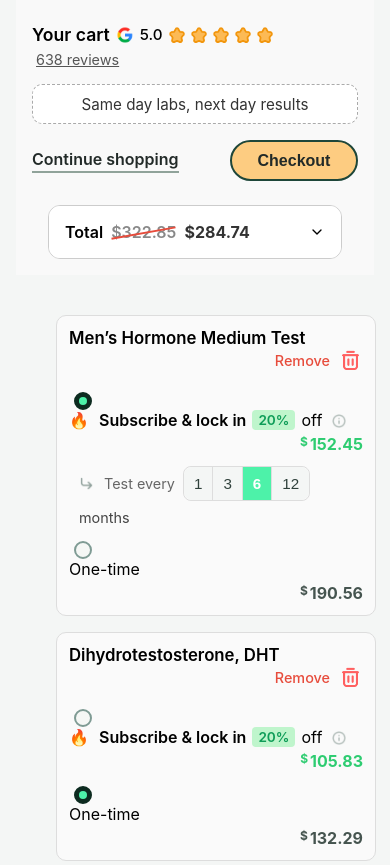
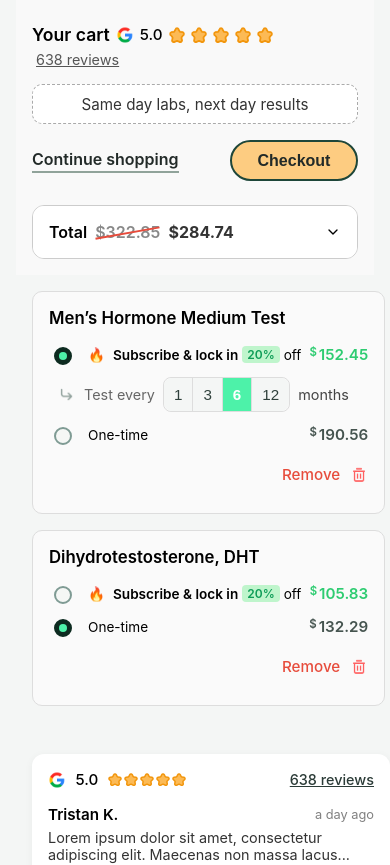
Before and after one commit to radyatamaa/cart-react-responsive, a React (Create React App) app: page / in a window 390 px wide. Shown: the top 865 px of the page. Built offline with nearby package versions, Linux system fonts and the light colour scheme.

Commit message:
fix carItem design Responsive

```diff
--- a/src/components/Cart/CartItem.tsx
+++ b/src/components/Cart/CartItem.tsx
@@ -85,6 +85,11 @@ const CartItem: React.FC<Props> = ({ item, onUpdate }) => {
             <span className="currency">$</span>{item.price.toFixed(2)}
           </span>
         </label>
+
+        <div className="remove-btn remove-mobile">
+          <span>Remove</span>
+          <img src={removeIcon} alt="Remove" className="icon-trash" />
+        </div>
       </div>
     </div>
   );
--- a/src/styles/cart.scss
+++ b/src/styles/cart.scss
@@ -520,34 +520,142 @@
     }
   }
 
-
+  .remove-mobile {
+    display: none;
+  }
   @media (max-width: 768px) {
-    padding: 0.75rem;
-
     .item-header {
       flex-direction: column;
       align-items: flex-start;
+      margin-bottom: 1rem;
 
       .remove-btn {
-        align-self: flex-end;
+        display: none; // hide original remove in header
       }
     }
 
-    .radio-row {
-      flex-direction: column;
-      align-items: flex-start;
+    .subscribe-block {
+      position: relative;
 
-      .price, .price-black {
-        align-self: flex-end;
-        margin-top: 4px;
+      &::after {
+        content: '';
+        display: block;
+        height: 1px;
+        // background: #eee;
+        // margin: 1rem 0 0.5rem;
+      }
+
+      .remove-btn {
+        display: flex !important;
+        justify-content: flex-end;
+        align-items: center;
+        gap: 6px;
+        color: #e74c3c;
+        font-weight: 500;
+        font-size: 0.95rem;
+        cursor: pointer;
+        padding-top: 0.5rem;
+
+        img {
+          width: 18px;
+          height: 18px;
+        }
       }
     }
+  }
 
-    .subscription-period {
-      flex-wrap: wrap;
+
+}
+@media (max-width: 768px) {
+  .cart-panel {
+    padding:0;
+  }
+  .cart-item .label-content {
+    font-size: 0.85rem;
+    flex-wrap: nowrap;
+    white-space: nowrap;
+    overflow: hidden;
+    text-overflow: ellipsis;
+    gap: 4px;
+  }
+
+  .cart-item .label-content .label-bold {
+    font-size: 0.85rem;
+    white-space: nowrap;
+  }
+
+  .cart-item .label-content .badge-discount {
+    font-size: 0.75rem;
+    padding: 1px 4px;
+    white-space: nowrap;
+  }
+
+  .cart-item .label-content .icon-inline.info {
+    display: none;
+  }
+
+  .cart-item .item-name {
+    font-size: 1rem;
+  }
+
+.cart-item .radio-row {
+  flex-direction: row !important;
+  align-items: center;
+  justify-content: space-between;
+  flex-wrap: nowrap;
+  gap: 0.5rem;
+
+  .label-content {
+    display: flex;
+    align-items: center;
+    flex-wrap: nowrap;
+    gap: 4px;
+    font-size: 0.85rem;
+    white-space: nowrap;
+    overflow: hidden;
+    text-overflow: ellipsis;
+
+    .label-bold {
+      font-size: 0.85rem;
+      font-weight: 600;
+      white-space: nowrap;
+    }
+
+    .badge-discount {
+      font-size: 0.75rem;
+      padding: 1px 5px;
+      background: #bff5cc;
+      color: #0f9d58;
+      border-radius: 4px;
+      font-weight: 600;
+      white-space: nowrap;
+    }
+
+    .icon-inline.info {
+      display: none;
+    }
+  }
+
+  .price, .price-black {
+    font-size: 0.95rem;
+    font-weight: 600;
+    white-space: nowrap;
+
+    .currency {
+      font-size: 0.75em;
+      top: -0.35em;
+      position: relative;
     }
   }
 }
+
+
+  .cart-item .remove-btn {
+    font-size: 0.9rem;
+  }
+}
+
+
 
 
 // ========== Cart Summary ==========
@@ -693,7 +801,7 @@
 
   @media (max-width: 768px) {
     display: block;
-    padding: 0 1rem;
+    // padding: 0 1rem;
     margin-top: 1rem;
   }
 }
```
